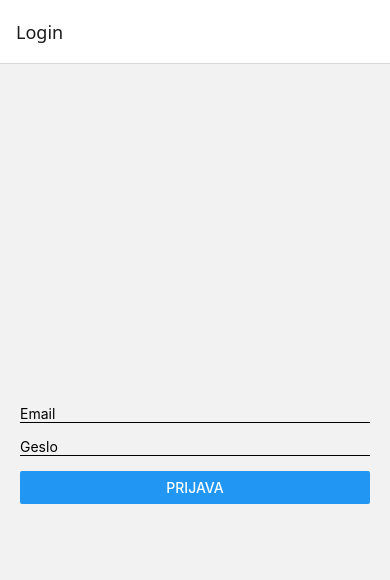
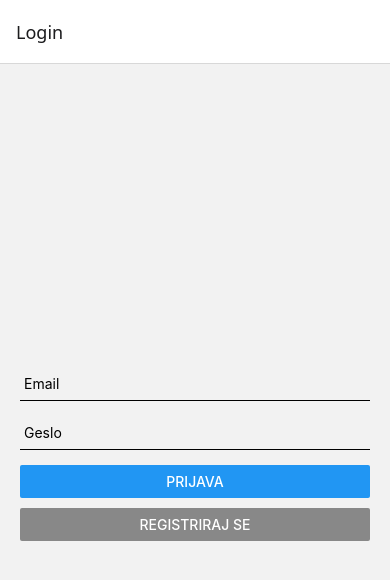
Before and after one commit to MartinFerk/prehranko, a React Native app in the folder NPO/Prehranko/: screen /Login in a window 390 px wide. Shown: the top 580 px of the page. Built offline with nearby package versions, Linux system fonts and the light colour scheme.

Commit message:
Zacetek Home Screena

```diff
--- a/NPO/Prehranko/App.js
+++ b/NPO/Prehranko/App.js
@@ -3,16 +3,34 @@ import { StyleSheet, Text, View } from 'react-native';
 import { NavigationContainer } from '@react-navigation/native';
 import { createNativeStackNavigator } from '@react-navigation/native-stack';
 import LoginScreen from './screens/LoginScreen';
-import RegisterScreen from './screens/RegisterScreen';
+import RegisterScreen from "./screens/RegisterScreen";
+import * as Updates from 'expo-updates';
+import { useEffect } from 'react';
+import HomeScreen from './screens/HomeScreen';
+
+
 
 const Stack = createNativeStackNavigator();
 
 export default function App() {
+  useEffect(() => {
+  const updateApp = async () => {
+    const update = await Updates.checkForUpdateAsync();
+    if (update.isAvailable) {
+      await Updates.fetchUpdateAsync();
+      await Updates.reloadAsync();
+    }
+  };
+
+  updateApp();
+}, []);
   return (
+
     <NavigationContainer>
       <Stack.Navigator initialRouteName="Login">
         <Stack.Screen name="Login" component={LoginScreen} />
         <Stack.Screen name="Register" component={RegisterScreen} />
+        <Stack.Screen name="Home" component={HomeScreen} />
       </Stack.Navigator>
     </NavigationContainer>
   );
--- a/NPO/Prehranko/app.json
+++ b/NPO/Prehranko/app.json
@@ -1,7 +1,7 @@
 {
   "expo": {
     "name": "Prehranko",
-    "slug": "Prehranko",
+    "slug": "prehranko",
     "version": "1.0.0",
     "orientation": "portrait",
     "icon": "./assets/icon.png",
@@ -13,17 +13,36 @@
       "backgroundColor": "#ffffff"
     },
     "ios": {
-      "supportsTablet": true
+      "supportsTablet": true,
+      "bundleIdentifier": "com.JMP.Prehranko",
+      "infoPlist": {
+        "ITSAppUsesNonExemptEncryption": false
+      }
     },
     "android": {
       "adaptiveIcon": {
         "foregroundImage": "./assets/adaptive-icon.png",
         "backgroundColor": "#ffffff"
       },
-      "edgeToEdgeEnabled": true
+      "edgeToEdgeEnabled": true,
+      "package": "com.JMP.Prehranko"
     },
     "web": {
       "favicon": "./assets/favicon.png"
+    },
+    "owner": "prehranko",
+    "extra": {
+      "eas": {
+        "projectId": "a8512cce-a098-4657-a1ab-6f474a57f7f2"
+      }
+    },
+    "runtimeVersion": {
+      "policy": "appVersion"
+    },
+    "updates": {
+      "url": "https://u.expo.dev/a8512cce-a098-4657-a1ab-6f474a57f7f2",
+      "enabled": true,
+      "fallbackToCacheTimeout": 0
     }
   }
 }
--- /dev/null
+++ b/NPO/Prehranko/screens/HomeScreen.js
@@ -0,0 +1,17 @@
+// screens/HomeScreen.js
+import React from 'react';
+import { View, Text, Button, StyleSheet } from 'react-native';
+
+export default function HomeScreen({ navigation }) {
+  return (
+    <View style={styles.container}>
+      <Text style={styles.title}>Pozdravljen v aplikaciji!</Text>
+      <Button title="Odjava" onPress={() => navigation.navigate('Login')} />
+    </View>
+  );
+}
+
+const styles = StyleSheet.create({
+  container: { flex: 1, justifyContent: 'center', alignItems: 'center' },
+  title: { fontSize: 24, marginBottom: 20 },
+});
--- a/NPO/Prehranko/screens/LoginScreen.js
+++ b/NPO/Prehranko/screens/LoginScreen.js
@@ -6,6 +6,7 @@ export default function LoginScreen({ navigation }) {
   const [password, setPassword] = useState('');
 
   const handleLogin = async () => {
+    console.log("➡️ Poskušam se prijaviti z:", email, password);
     try {
       const res = await fetch('http://192.168.1.158:5000/api/auth/login', {
         method: 'POST',
@@ -16,28 +17,58 @@ export default function LoginScreen({ navigation }) {
       });
 
       const data = await res.json();
+      console.log("⬅️ Odgovor:", data);
+
       if (res.ok) {
         Alert.alert('Uspeh', data.message || 'Prijava uspešna!');
-        // navigation.navigate('Home'); <-- če imaš HomeScreen
+        navigation.navigate('Home');
       } else {
         Alert.alert('Napaka', data.message || 'Prijava ni uspela');
       }
     } catch (err) {
       Alert.alert('Napaka', 'Napaka pri povezavi s strežnikom');
-      console.error(err);
+      console.error("❌ Napaka:", err);
     }
   };
 
   return (
     <View style={styles.container}>
-      <TextInput placeholder="Email" value={email} onChangeText={setEmail} style={styles.input} />
-      <TextInput placeholder="Geslo" value={password} onChangeText={setPassword} secureTextEntry style={styles.input} />
+      <TextInput
+        placeholder="Email"
+        value={email}
+        onChangeText={setEmail}
+        autoCapitalize="none"
+        keyboardType="email-address"
+        style={styles.input}
+      />
+      <TextInput
+        placeholder="Geslo"
+        value={password}
+        onChangeText={setPassword}
+        secureTextEntry
+        style={styles.input}
+      />
       <Button title="Prijava" onPress={handleLogin} />
+      <View style={{ marginTop: 10 }} />
+      <Button
+        title="Registriraj se"
+        onPress={() => navigation.navigate('Register')}
+        color="#888"
+      />
     </View>
   );
 }
 
 const styles = StyleSheet.create({
-  container: { flex: 1, padding: 20, justifyContent: 'center' },
-  input: { borderBottomWidth: 1, marginBottom: 15 },
+  container: {
+    flex: 1,
+    padding: 20,
+    justifyContent: 'center',
+  },
+  input: {
+    borderBottomWidth: 1,
+    marginBottom: 15,
+    paddingVertical: 8,
+    paddingHorizontal: 4,
+  },
 });
```
Also changed, not shown: NPO/Prehranko/eas.json (added, +31 -0 lines), NPO/Prehranko/package.json (+8 -1 lines), 2 other files (tests, documents, lock files or other folders).
